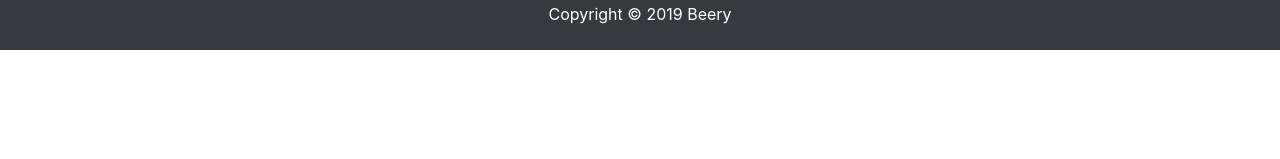
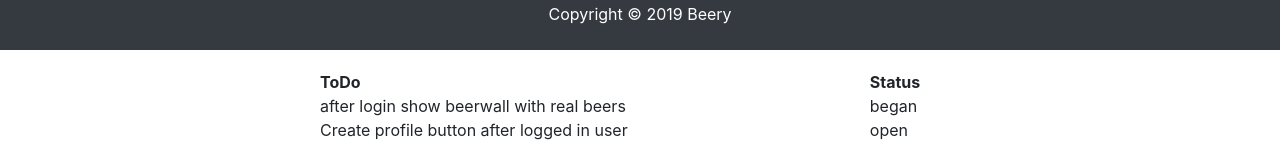
Before and after one commit to duedeu36/beery, a React (Create React App) app in the folder client/: page /beerwall in a window 1280 px wide. Shown: the part 1309-1468 px from the top of the page. Before the commit the page ends 1359 px from the top, so only its background shows below. Built offline with nearby package versions, Linux system fonts and the light colour scheme; no server answers.

Commit message:
redux: created todo list on each site to keep overview of tasks

```diff
--- a/client/src/App.js
+++ b/client/src/App.js
@@ -14,6 +14,7 @@ import Register from "./components/auth/Register";
 import Login from "./components/auth/Login";
 import Home from "./components/layout/Home";
 import Beerwall from "./components/beerwall/Beerwall";
+import Notes from "./components/Notes";
 
 import "./App.css";
 
@@ -53,6 +54,7 @@ class App extends Component {
             <Route exact path="/home" component={Home} />
             <Route exact path="/beerwall" component={Beerwall} />
             <Footer />
+            <Notes />
           </div>
         </Router>
       </Provider>
--- /dev/null
+++ b/client/src/components/Notes.js
@@ -0,0 +1,25 @@
+import React, { Component } from "react";
+
+export default class Notes extends Component {
+  render() {
+    return (
+      <div>
+        <title>Personal notes for development</title>
+        <table style={{ width: "50%", margin: "20px  auto" }}>
+          <tr>
+            <th>ToDo</th>
+            <th>Status</th>
+          </tr>
+          <tr>
+            <td>after login show beerwall with real beers</td>
+            <td>began</td>
+          </tr>
+          <tr>
+            <td>Create profile button after logged in user</td>
+            <td>open</td>
+          </tr>
+        </table>
+      </div>
+    );
+  }
+}
--- a/client/src/components/beerwall/Beer.js
+++ b/client/src/components/beerwall/Beer.js
@@ -4,7 +4,7 @@ class Beer extends Component {
   render() {
     return (
       <div className="card">
-        <img className="card-img-top" src="..." alt="Card image cap" />
+        <img className="card-img-top" src="..." alt="" />
         <div className="card-body">
           <h5 className="card-title">Card title</h5>
           <p className="card-text">
```
